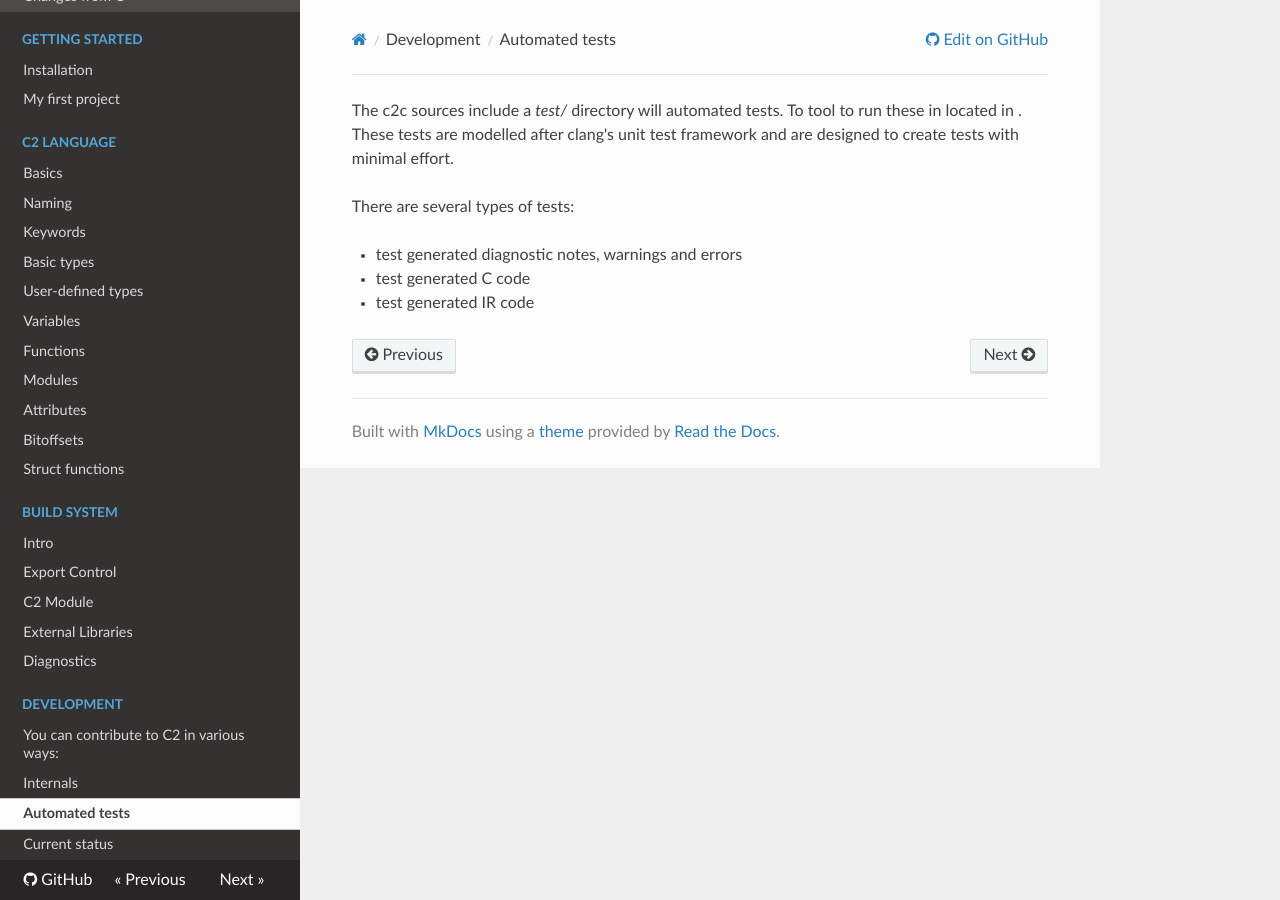
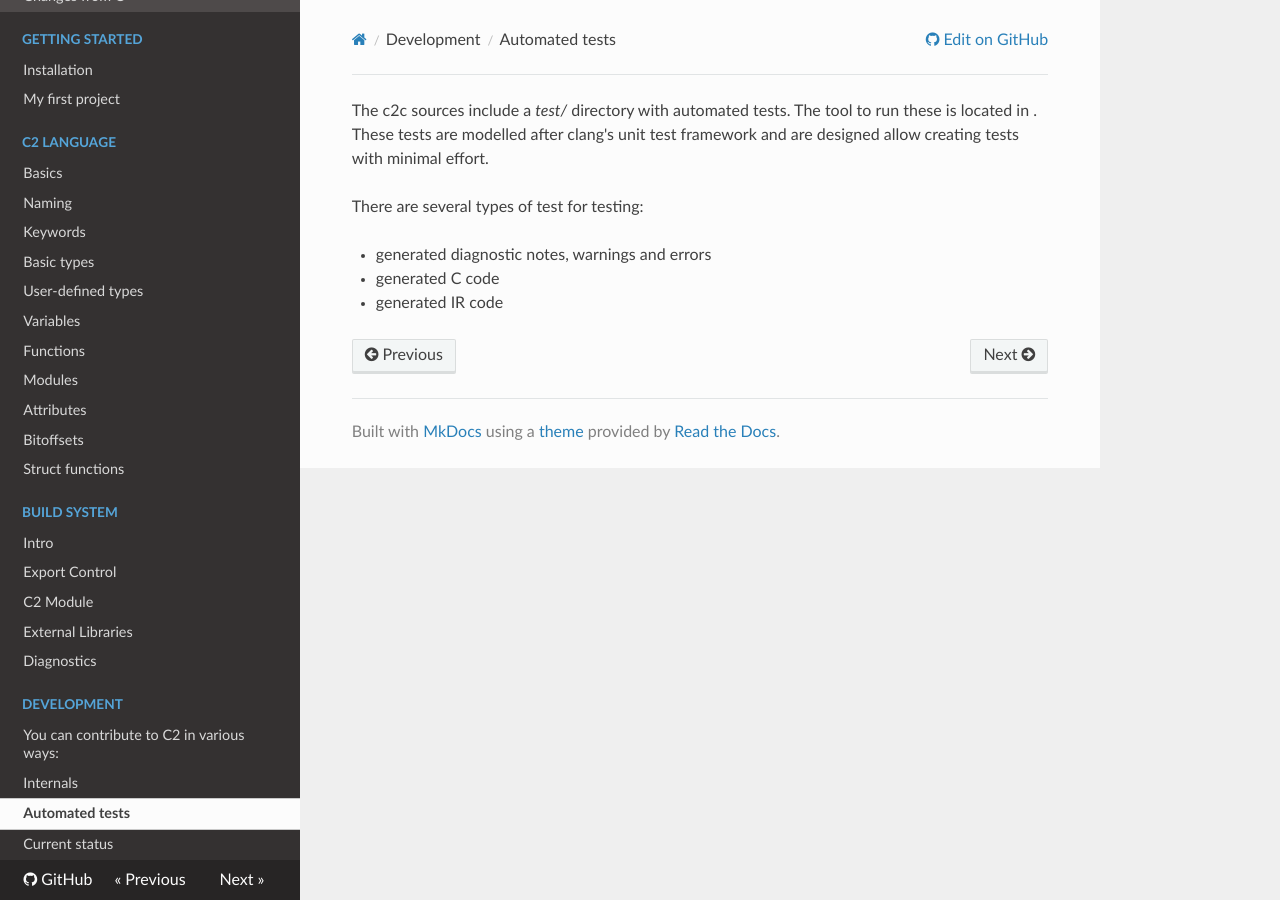
Before and after one commit to c2lang/documentation, an MkDocs documentation site: the page built from documentation/docs/development/automated_tests.md, in a window 1280 px wide. Built offline with MkDocs 1.6.1, drawn with Linux system fonts in a browser that asks for light colours; nearby versions of some CDN libraries; old or Windows-style settings are respelled for this version of MkDocs.

Commit message:
automated_tests.md: fix typos

```diff
--- a/documentation/docs/development/automated_tests.md
+++ b/documentation/docs/development/automated_tests.md
@@ -1,10 +1,10 @@
 
-The c2c sources include a *test/* directory will automated tests. To tool to run
-these in located in <c2compiler/tools/tester>. These tests are modelled after
-clang's unit test framework and are designed to create tests with minimal effort.
+The c2c sources include a *test/* directory with automated tests. The tool to run
+these is located in <c2compiler/tools/tester>. These tests are modelled after
+clang's unit test framework and are designed allow creating tests with minimal effort.
 
-There are several types of tests:
+There are several types of test for testing:
 
-* test generated diagnostic notes, warnings and errors
-* test generated C code
-* test generated IR code
+* generated diagnostic notes, warnings and errors
+* generated C code
+* generated IR code
```
